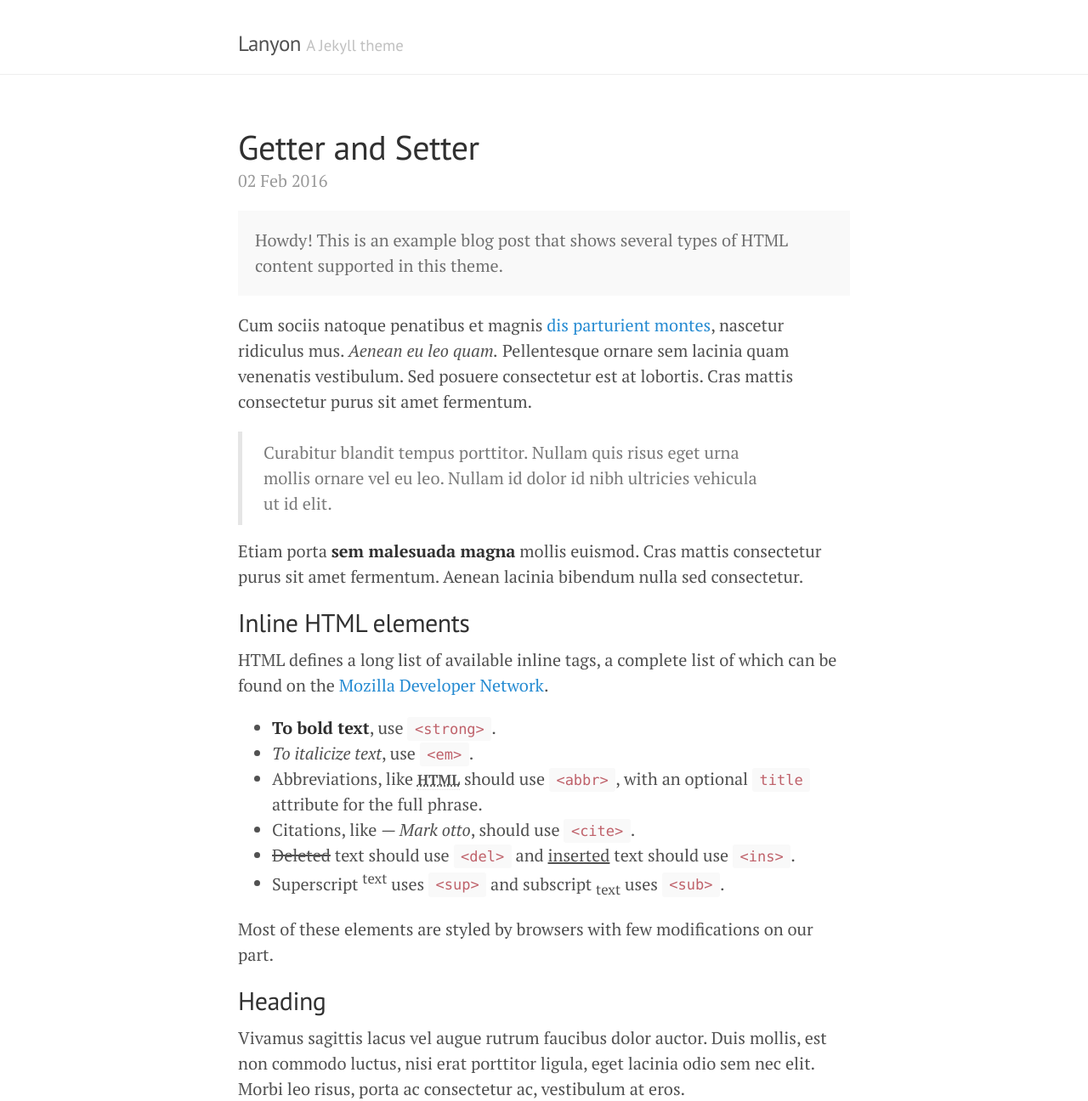
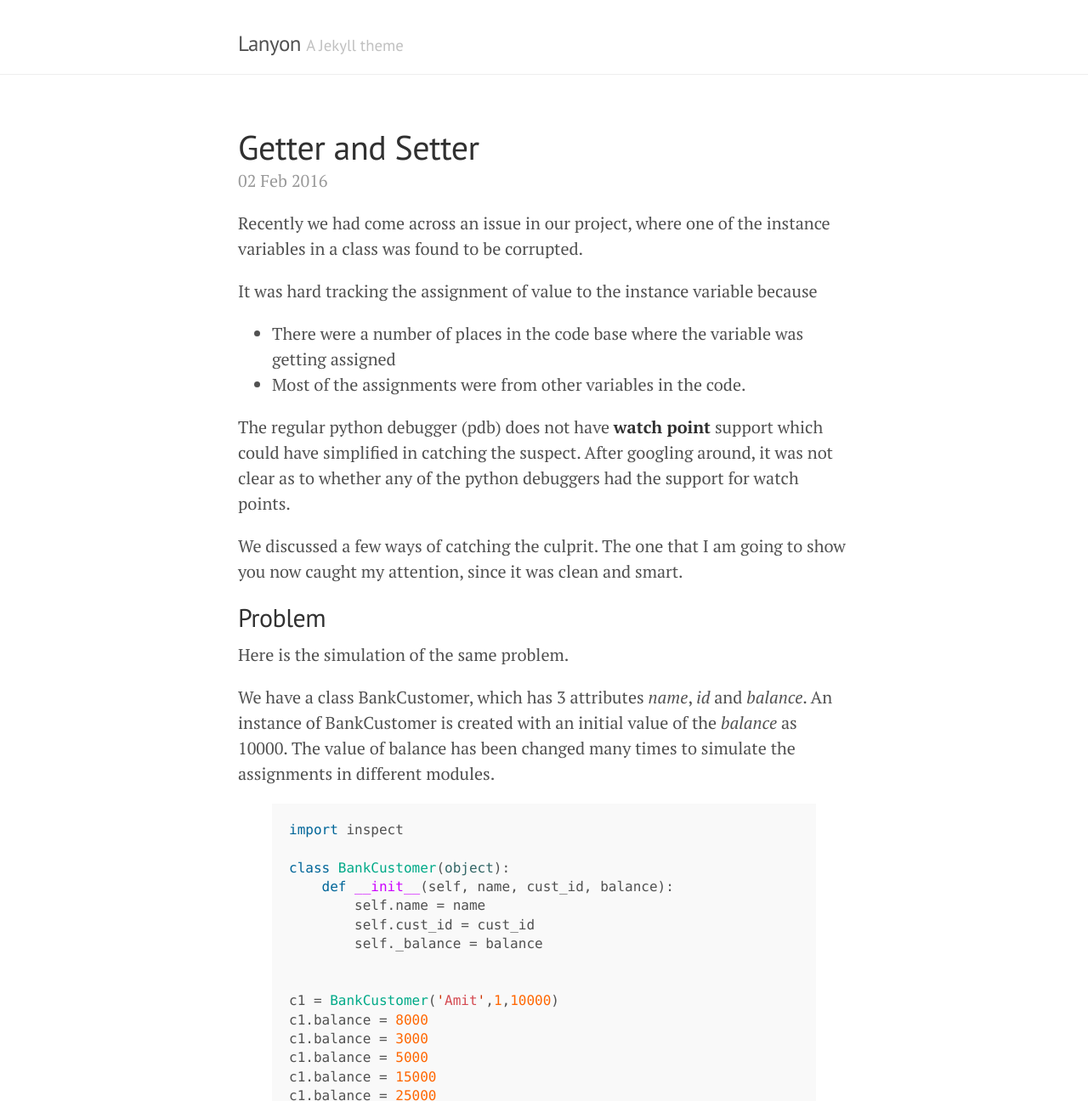
Before and after one commit to raghavan97/src-raghavan97.github.io, a Jekyll site: the page built from _posts/2016-02-02-raghavan-post.md, in a window 1280 px wide and 1400 px high, cut to the strip 104-1400 px from the top of the window. Shown: the whole strip at 85% size. Built offline with Jekyll 4.4.1, drawn with Linux system fonts in a browser that asks for light colours; some of the changed text lies outside the part shown.

Commit message:
master: removed the unwanted posts

```diff
--- a/_posts/2016-02-02-raghavan-post.md
+++ b/_posts/2016-02-02-raghavan-post.md
@@ -4,122 +4,91 @@ title: Getter and Setter
 ---
 
 
-<div class="message">
-  Howdy! This is an example blog post that shows several types of HTML content supported in this theme.
-</div>
+Recently we had come across an issue in our project, where one of the instance variables in a class was found to be corrupted.
 
-Cum sociis natoque penatibus et magnis <a href="#">dis parturient montes</a>, nascetur ridiculus mus. *Aenean eu leo quam.* Pellentesque ornare sem lacinia quam venenatis vestibulum. Sed posuere consectetur est at lobortis. Cras mattis consectetur purus sit amet fermentum.
+It was hard tracking the assignment of value to the instance variable because
+* There were a number of places in the code base where the variable was getting assigned
+* Most of the assignments were from other variables in the code.
 
-> Curabitur blandit tempus porttitor. Nullam quis risus eget urna mollis ornare vel eu leo. Nullam id dolor id nibh ultricies vehicula ut id elit.
+The regular python debugger (pdb) does not have **watch point** support which could have simplified in catching the suspect. After googling around, it was not clear as to whether any of the python debuggers had the support for watch points.
 
-Etiam porta **sem malesuada magna** mollis euismod. Cras mattis consectetur purus sit amet fermentum. Aenean lacinia bibendum nulla sed consectetur.
+We discussed a few ways of catching the culprit. The one that I am going to show you now caught my attention, since it was clean and smart.
 
-## Inline HTML elements
+## Problem
 
-HTML defines a long list of available inline tags, a complete list of which can be found on the [Mozilla Developer Network](https://developer.mozilla.org/en-US/docs/Web/HTML/Element).
+Here is the simulation of the same problem.
 
-- **To bold text**, use `<strong>`.
-- *To italicize text*, use `<em>`.
-- Abbreviations, like <abbr title="HyperText Markup Langage">HTML</abbr> should use `<abbr>`, with an optional `title` attribute for the full phrase.
-- Citations, like <cite>&mdash; Mark otto</cite>, should use `<cite>`.
-- <del>Deleted</del> text should use `<del>` and <ins>inserted</ins> text should use `<ins>`.
-- Superscript <sup>text</sup> uses `<sup>` and subscript <sub>text</sub> uses `<sub>`.
+We have a class BankCustomer, which has 3 attributes *name*, *id* and *balance*. An instance of BankCustomer is created with an initial value of the *balance* as 10000. The value of balance has been changed many times to simulate the assignments in different modules.
 
-Most of these elements are styled by browsers with few modifications on our part.
-
-## Heading
-
-Vivamus sagittis lacus vel augue rutrum faucibus dolor auctor. Duis mollis, est non commodo luctus, nisi erat porttitor ligula, eget lacinia odio sem nec elit. Morbi leo risus, porta ac consectetur ac, vestibulum at eros.
-
-### Code
-
-Cum sociis natoque penatibus et magnis dis `code element` montes, nascetur ridiculus mus.
 
 {% highlight python %}
-def hello():
-    print 'hello {}'.format('bs')
-    return 34
+import inspect
+
+class BankCustomer(object):
+    def __init__(self, name, cust_id, balance):
+        self.name = name
+        self.cust_id = cust_id
+        self._balance = balance
+
+
+c1 = BankCustomer('Amit',1,10000)
+c1.balance = 8000
+c1.balance = 3000
+c1.balance = 5000
+c1.balance = 15000
+c1.balance = 25000
+c1.balance = 65000
+
 {% endhighlight %}
 
-Aenean lacinia bibendum nulla sed consectetur. Etiam porta sem malesuada magna mollis euismod. Fusce dapibus, tellus ac cursus commodo, tortor mauris condimentum nibh, ut fermentum massa.
+The idea is to catch the place where an assignment of 5000 takes place.
+
+## Solution
+
+The way we solve this problem is
+
+* Make *balance* a property of the class
+* In the property setter, we print the caller branching on the condition of interest
+
+We make use of the inspect module **stack()** call to get the caller information.
+
+The following shows the modified code for solving the issue.
+
+{% highlight python %}
+import inspect
+
+class BankCustomer(object):
+    def __init__(self, name, cust_id, balance):
+        self.name = name
+        self.cust_id = cust_id
+        self._balance = balance
+
+    @property
+    def balance(self):
+        return self._balance
+
+    @balance.setter
+    def balance(self, value):
+        if self._balance == 5000:
+            frame, filename, line_num, func, source_code, source_index = inspect.stack()[1]
+            code = source_code[source_index].strip()
+            msg = 'balance=5000 at {}:{} code="{}"'.format(filename,line_num, code)
+            print(msg)
+        self._balance = value
+
+
+c1 = BankCustomer('Amit',1,10000)
+c1.balance = 8000
+c1.balance = 3000
+c1.balance = 5000
+c1.balance = 15000
+c1.balance = 25000
+c1.balance = 65000
+{% endhighlight %}
+
+We run the example. We can see a print that identifies the culprit. The print shows the next executable statement after the desired assignment.
 
 {% terminal %}
-$ echo "Hello world!"
-Hello world
-$ date
-Sun Dec 14 09:56:26 CET 2014
+$ python example.py
+balance=5000 at try.py:27 code="c1.balance = 15000"
 {% endterminal %}
-
-
-### Lists
-
-Cum sociis natoque penatibus et magnis dis parturient montes, nascetur ridiculus mus. Aenean lacinia bibendum nulla sed consectetur. Etiam porta sem malesuada magna mollis euismod. Fusce dapibus, tellus ac cursus commodo, tortor mauris condimentum nibh, ut fermentum massa justo sit amet risus.
-
-* Praesent commodo cursus magna, vel scelerisque nisl consectetur et.
-* Donec id elit non mi porta gravida at eget metus.
-* Nulla vitae elit libero, a pharetra augue.
-
-Donec ullamcorper nulla non metus auctor fringilla. Nulla vitae elit libero, a pharetra augue.
-
-1. Vestibulum id ligula porta felis euismod semper.
-2. Cum sociis natoque penatibus et magnis dis parturient montes, nascetur ridiculus mus.
-3. Maecenas sed diam eget risus varius blandit sit amet non magna.
-
-Cras mattis consectetur purus sit amet fermentum. Sed posuere consectetur est at lobortis.
-
-<dl>
-  <dt>HyperText Markup Language (HTML)</dt>
-  <dd>The language used to describe and define the content of a Web page</dd>
-
-  <dt>Cascading Style Sheets (CSS)</dt>
-  <dd>Used to describe the appearance of Web content</dd>
-
-  <dt>JavaScript (JS)</dt>
-  <dd>The programming language used to build advanced Web sites and applications</dd>
-</dl>
-
-Integer posuere erat a ante venenatis dapibus posuere velit aliquet. Morbi leo risus, porta ac consectetur ac, vestibulum at eros. Nullam quis risus eget urna mollis ornare vel eu leo.
-
-### Tables
-
-Aenean lacinia bibendum nulla sed consectetur. Lorem ipsum dolor sit amet, consectetur adipiscing elit.
-
-<table>
-  <thead>
-    <tr>
-      <th>Name</th>
-      <th>Upvotes</th>
-      <th>Downvotes</th>
-    </tr>
-  </thead>
-  <tfoot>
-    <tr>
-      <td>Totals</td>
-      <td>21</td>
-      <td>23</td>
-    </tr>
-  </tfoot>
-  <tbody>
-    <tr>
-      <td>Alice</td>
-      <td>10</td>
-      <td>11</td>
-    </tr>
-    <tr>
-      <td>Bob</td>
-      <td>4</td>
-      <td>3</td>
-    </tr>
-    <tr>
-      <td>Charlie</td>
-      <td>7</td>
-      <td>9</td>
-    </tr>
-  </tbody>
-</table>
-
-Nullam id dolor id nibh ultricies vehicula ut id elit. Sed posuere consectetur est at lobortis. Nullam quis risus eget urna mollis ornare vel eu leo.
-
------
-
-Want to see something else added? <a href="https://github.com/poole/poole/issues/new">Open an issue.</a>
```
Also changed, not shown: sample_posts/2013-12-31-whats-jekyll.md (renamed from _posts/2013-12-31-whats-jekyll.md), sample_posts/2014-01-01-example-content.md (renamed from _posts/2014-01-01-example-content.md), sample_posts/2014-01-02-introducing-lanyon.md (renamed from _posts/2014-01-02-introducing-lanyon.md).
